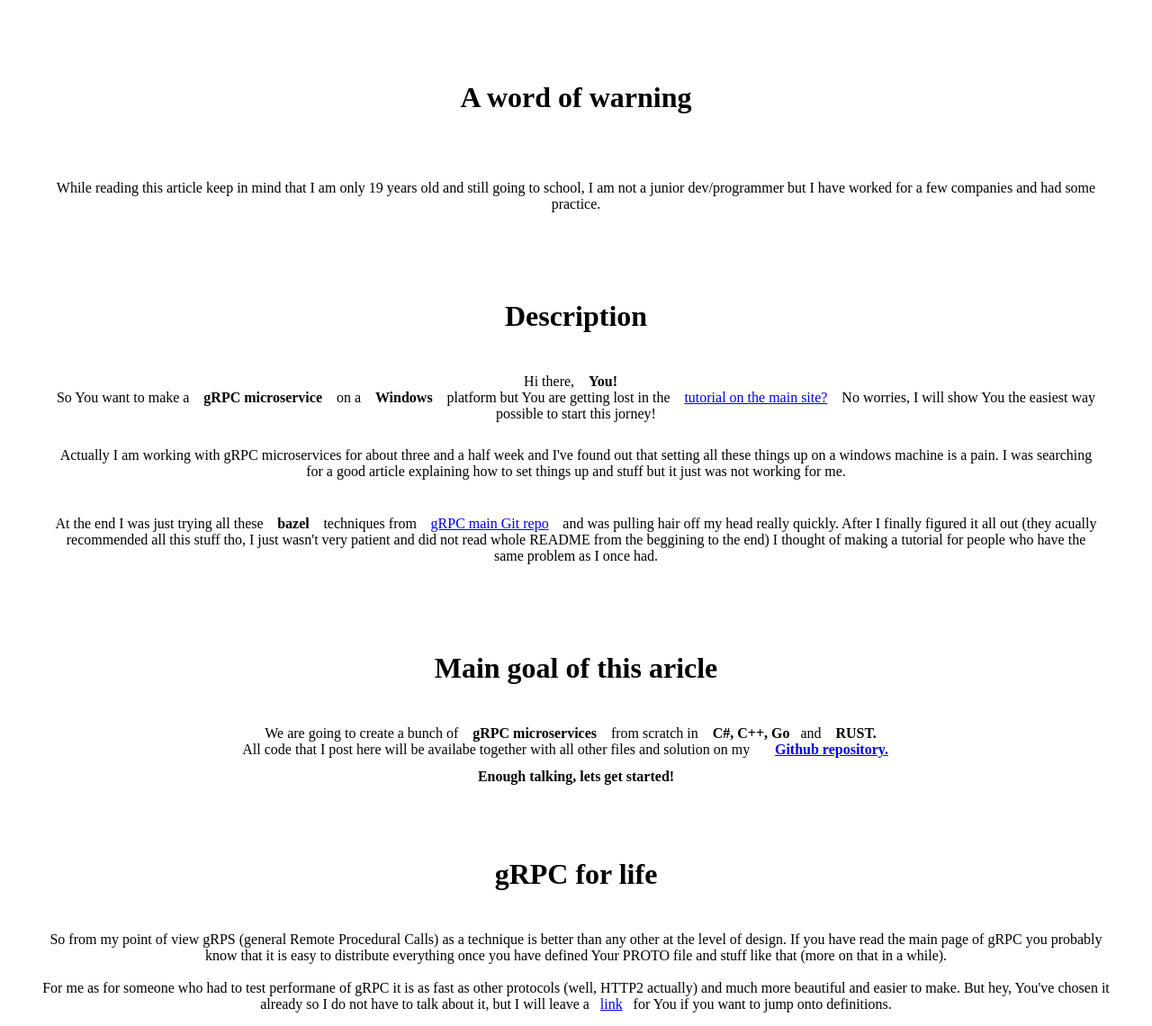
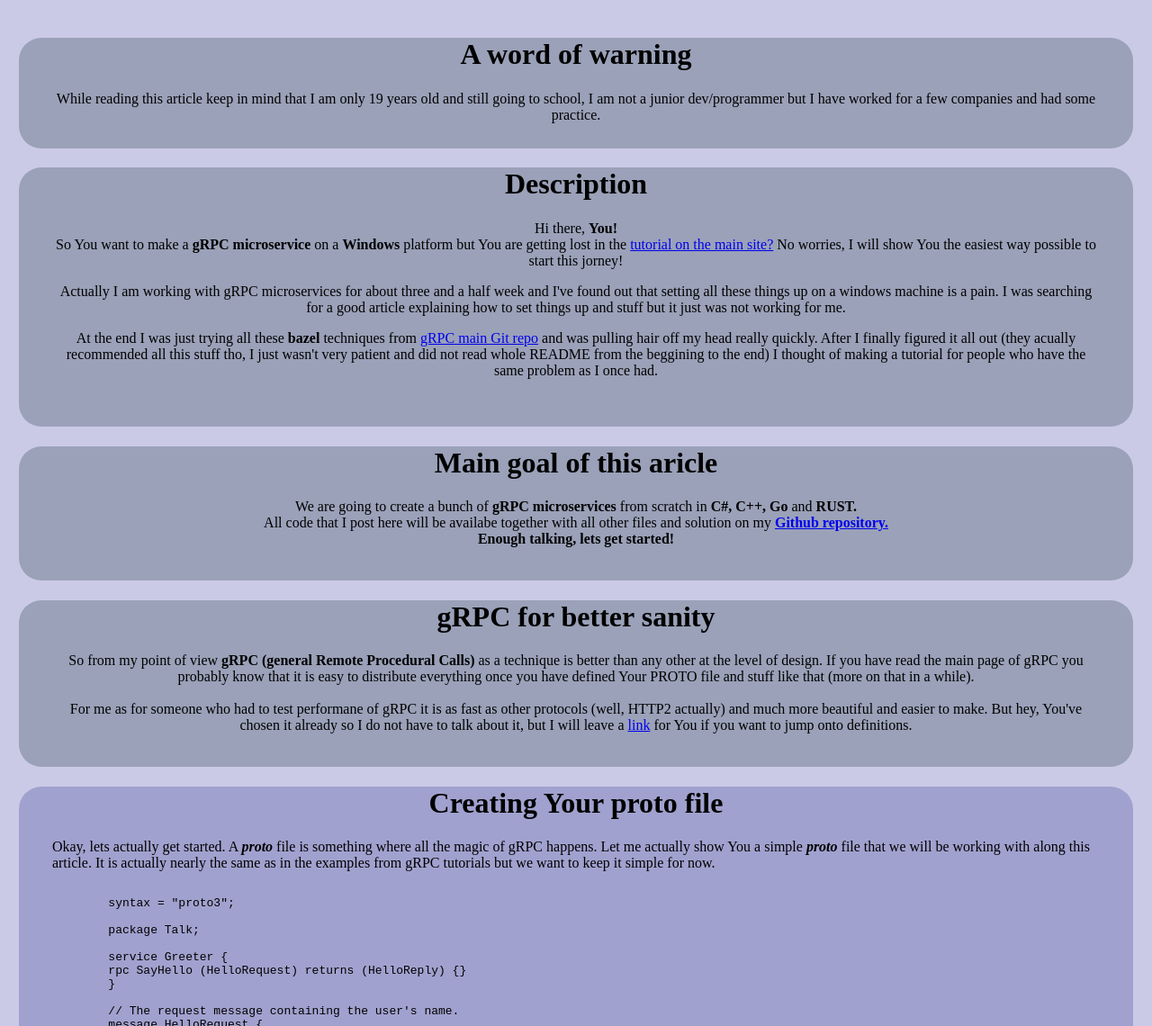
Before and after one commit to TheFunnySunny/gRPC-microservices-windows, a plain HTML site: page docs/index.html in a window 1280 px wide. Shown: the top 1140 px of the page at 90% size. Drawn offline with Linux system fonts and the light colour scheme.

Commit message:
Wrapped things into coloured boxes to distinguish between topics

```diff
--- a/docs/css/main.css
+++ b/docs/css/main.css
@@ -1,8 +1,9 @@
 .header {
     text-align: center;
 }
-* {
+body {
     padding: 1%;
+    background-color: rgba(66, 66, 170, 0.28);
 }
 .ending_text {
     text-align: center;
@@ -19,3 +20,51 @@
 .grpc {
     text-align: center;
 }
+.warning {
+    border-radius: 25px;
+    background-color: rgba(44, 66, 75, 0.3);
+    padding-left: 2%;
+    padding-right: 2%;
+    padding-bottom: 1%;
+}
+.prev {
+     border-radius: 25px;
+    background-color: rgba(44, 66, 75, 0.3);
+    padding-left: 3%;
+    padding-right: 3%;
+    padding-bottom: 3%;
+}
+.entry {
+     border-radius: 25px;
+    background-color: rgba(44, 66, 75, 0.3);
+    padding-left: 3%;
+    padding-right: 3%;
+    padding-bottom: 3%;
+}
+.grpc {
+     border-radius: 25px;
+    background-color: rgba(44, 66, 75, 0.3);
+    padding-left: 3%;
+    padding-right: 3%;
+    padding-bottom: 3%;
+}
+.protobuf {
+     border-radius: 25px;
+    background-color: rgba(66, 66, 150, 0.3);
+    padding-left: 3%;
+    padding-right: 3%;
+    padding-bottom: 3%;
+}
+li {
+    padding: 6px;
+}
+.protobuf_config {
+     border-radius: 25px;
+    background-color: rgba(44, 66, 75, 0.3);
+    padding-left: 3%;
+    padding-right: 3%;
+    padding-bottom: 3%;
+}
+* {
+
+}
--- a/docs/index.html
+++ b/docs/index.html
@@ -28,22 +28,22 @@
         <div class="header">
             <h1>Main goal of this aricle</h1>
         </div>
-        We are going to create a bunch of <b>gRPC microservices</b> from scratch in <b>C#, C++, Go</b>and <b>RUST.</b> <br/> All code that I post here will be availabe together with all other files and solution on my <a href="https://github.com/TheFunnySunny/gRPC-microservices-windows"><b>Github repository.</b></a>
+        We are going to create a bunch of <b>gRPC microservices</b> from scratch in <b>C#, C++, Go</b> and <b>RUST.</b> <br/> All code that I post here will be availabe together with all other files and solution on my <a href="https://github.com/TheFunnySunny/gRPC-microservices-windows"><b>Github repository.</b></a>
         <div class="ending_text">
             <b>Enough talking, lets get started!</b>
         </div>
     </div>
     <div class="grpc">
         <div class="header">
-            <h1>gRPC for life</h1>
+            <h1>gRPC for better sanity</h1>
         </div>
-        So from my point of view gRPS (general Remote Procedural Calls) as a technique is better than any other at the level of design. If you have read the main page of gRPC you probably know that it is easy to distribute everything once you have defined Your PROTO file and stuff like that (more on that in a while).<br/><br/>For me as for someone who had to test performane of gRPC it is as fast as other protocols (well, HTTP2 actually) and much more beautiful and easier to make. But hey, You've chosen it already so I do not have to talk about it, but I will leave a<a href="https://grpc.io/docs/guides/">link</a>for You if you want to jump onto definitions.
+        So from my point of view <b>gRPC (general Remote Procedural Calls)</b> as a technique is better than any other at the level of design. If you have read the main page of gRPC you probably know that it is easy to distribute everything once you have defined Your PROTO file and stuff like that (more on that in a while).<br/><br/>For me as for someone who had to test performane of gRPC it is as fast as other protocols (well, HTTP2 actually) and much more beautiful and easier to make. But hey, You've chosen it already so I do not have to talk about it, but I will leave a <a href="https://grpc.io/docs/guides/">link</a> for You if you want to jump onto definitions.
     </div>
     <div class="protobuf">
         <div class="header">
             <h1>Creating Your proto file</h1>
         </div>
-        Okay, lets actually get started. A<i><b>proto</b></i>file is something where all the magic of gRPC happens. Let me actually show You a simple<i><b>proto</b></i>file that we will be working with along this article. It is actually nearly the same as in the examples from gRPC tutorials but we want to keep it simple for now.
+        Okay, lets actually get started. A <i><b>proto</b></i> file is something where all the magic of gRPC happens. Let me actually show You a simple <i><b>proto</b></i> file that we will be working with along this article. It is actually nearly the same as in the examples from gRPC tutorials but we want to keep it simple for now.
         <pre><code class="language-pascal">
         syntax = "proto3";
 
@@ -64,34 +64,34 @@
         string message = 1;
         }
         </code></pre>
-        Writing proto files is actually pretty simple, I will post my<a href="">simple c++ console communicator</a>created with gRPC so You can take a look at different definition of a protofile.<br/><br/>
+        Writing proto files is actually pretty simple, I will post my <a href="">simple c++ console communicator</a> created with gRPC so You can take a look at different definition of a protofile.<br/><br/>
         So by looking at the code we can actually see what is going to happend but there are several things to point out so let me do that real quick:<br/>
         <ol>
-            <li><b>syntax = "proto3"</b>specifies which version of proto we will be using (there is version 3 right know, have You ever heard of previous 2 tho?),</li>
-            <li><b>package Talk</b>acts like a<i>namespace</i>in C# or C++,</li>
-            <li><b>service Greeter</b> creates a<b>class</b>with name<b>Greeter</b>. You can pick any name You want and You can have multiple<i>services</i>(<b>classes</b>) in one proto file, </li>
-            <li>This line: <b>rpc SayHello (HelloRequest) returns (HelloReply) {}</b>is actually a casual method definition (or a function, You choose which term You like). Lets split it into a few parts:
+            <li><b>syntax = "proto3"</b> specifies which version of proto we will be using (there is version 3 right know, have You ever heard of previous 2 tho?),</li>
+            <li><b>package Talk</b> acts like a<i>namespace</i>in C# or C++,</li>
+            <li><b>service Greeter</b> creates a <b>class</b> with name <b>Greeter</b>. You can pick any name You want and You can have multiple<i>services</i> (<b>classes</b>) in one proto file, </li>
+            <li>This line: <b>rpc SayHello (HelloRequest) returns (HelloReply) {}</b> is actually a casual method definition (or a function, You choose which term You like). Lets split it into a few parts:
                 <ul>
-                    <li>We start with<b>rpc</b>and I have not dig deep into that but I guess we can conclude that is just sayin' -<i>'hey, this is an rpc function!',</i></li>
-                    <li>then we specify what<b>name</b>we want our function to have. Again - it is Your job to choose it, like in a normal program,
+                    <li>We start with <b>rpc</b> and I have not dig deep into that but I guess we can conclude that is just sayin' -<i>'hey, this is an rpc function!',</i></li>
+                    <li>then we specify what <b>name</b >we want our function to have. Again - it is Your job to choose it, like in a normal program,
                     </li>
-                    <li>after that cones what do we expect as an<b>argument</b>( for us it will be<b>HelloRequest</b>) to the function. Simpler - what will client send to the server. Remember to put that in the brackets!</li>
-                    <li><b>returns</b>means what You think it means,</li>
-                    <li><b>HelloReply</b> is what will<b>server</b>send back to the<b>client</b>. We again put it in the brackets.,</li>
+                    <li>after that cones what do we expect as an <b>argument</b> (for us it will be<b>HelloRequest</b>) to the function. Simpler - what will client send to the server. Remember to put that in the brackets!</li>
+                    <li><b>returns</b> means what You think it means,</li>
+                    <li><b>HelloReply</b> is what will <b>server</b> send back to the <b>client</b>. We again put it in the brackets,</li>
                     <li>curly braces at the end acutally may mean something but I have yet not discover any use of writing anything into them. We will specify what will out rpc function do in the code so we just put them for the sake of proto compiler.</li>
                     </ul></li>
-            <li><b>message</b>specifies what we will exchange between our services. We can call them small classes that define our type that we will send and receive:
+            <li><b>message</b> specifies what we will exchange between our services. We can call them small classes that define our type that we will send and receive:
                 <ul>
-                <li>we have to specify the name of our type -<b>HelloRequest</b>and<b>HelloReply</b>in our case,</li>
-                <li>between<b>curly braces</b>you specify what variables will Your type contain. I have added 1 more variable so You do't think We can't give it more than one,</li>
-                <li>You can find what types are supported by looking up proto3 documentation. We use<b>string</b>in both cases so we will just exchange some text,</li>
-                <li><b>=1; or =2;</b>just specify what place do they take in our type. going from 1 to whatever You like is common and easy to do, I have not yet found any place in the code where I would do otherwise than counting from 1 up.
+                <li>we have to specify the name of our type -<b>HelloRequest</b> and <b>HelloReply</b> in our case,</li>
+                <li>between <b>curly braces</b> you specify what variables will Your type contain. I have added 1 more variable so You do't think We can't give it more than one,</li>
+                <li>You can find what types are supported by looking up proto3 documentation. We use <b>string</b> in both cases so we will just exchange some text,</li>
+                <li><b>=1; or =2;</b> just specify what place do they take in our type. going from 1 to whatever You like is common and easy to do, I have not yet found any place in the code where I would do otherwise than counting from 1 up.
                 </li>
                 </ul></li>
-            <li>and last but not least: we create messages appropiate to what we have defined in our<b>SayHello</b>function. If we had more functionsusing different messages we would have to create them here.</li>
+            <li>and last but not least: we create messages appropiate to what we have defined in our <b>SayHello</b> function. If we had more functionsusing different messages we would have to create them here.</li>
         </ol>
-        Well, maybe it was not very short explanation but We now know about every aspect of our proto so You will never have to stare at something and think<i>'why is it there? Do I write it like that?'.</i> <br/>
-        What we have to do now is to create files that mach our programming language. We will do that individually for each language, but<b>first you will need protoc compiler (ignore this step if You only want to build C#).</b>
+        Well, maybe it was not very short explanation but We now know about every aspect of our proto so You will never have to stare at something and think<i>'why is it there? Do I write it like that?'.</i> <br/><br/>
+        What we have to do now is to create files that mach our programming language. We will do that individually for each language, but <b>first you will need protoc compiler (ignore this step if You only want to build C#).</b>
     </div>
     <div class="protobuf_config">
         <div class="header">
```
